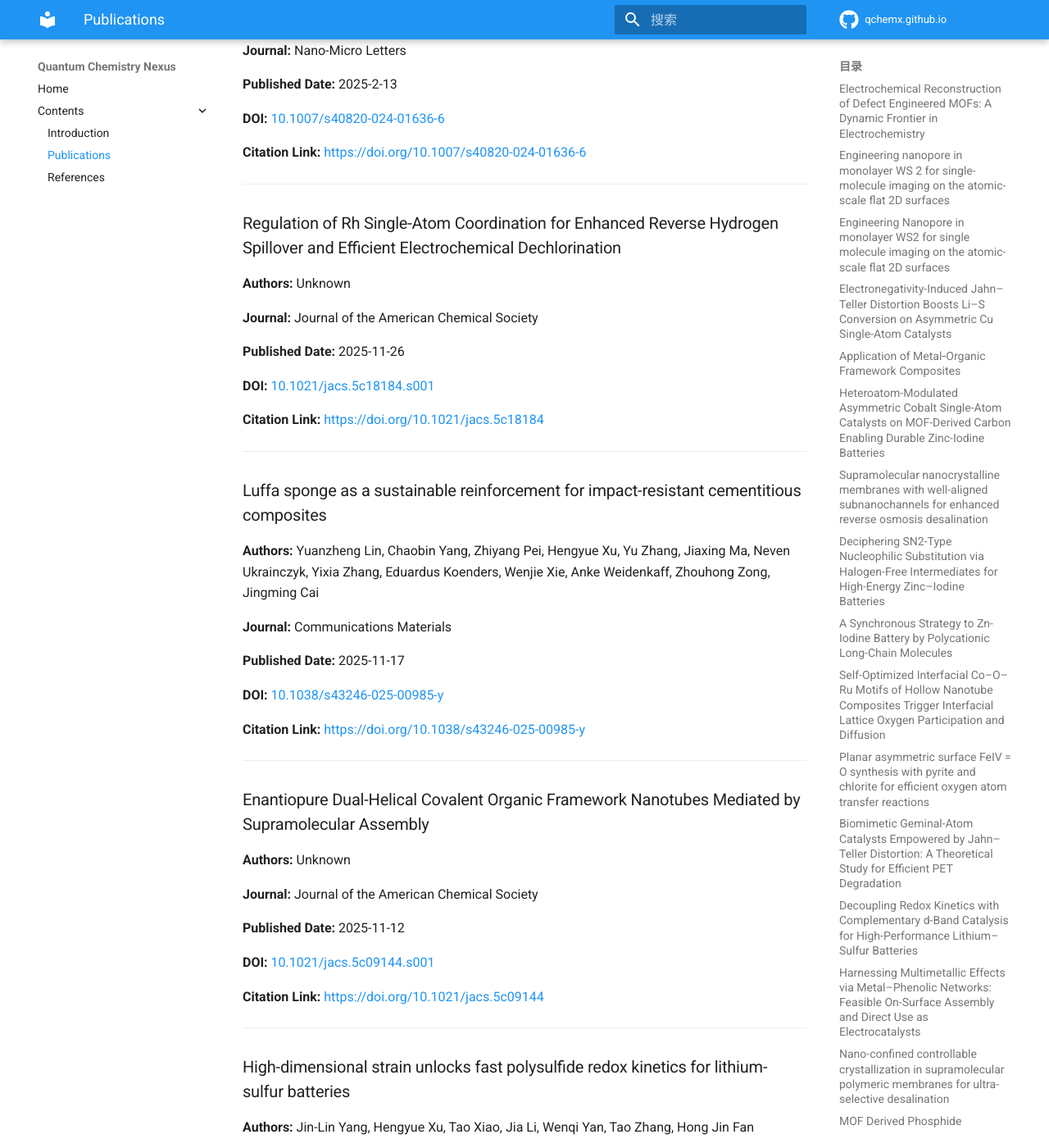
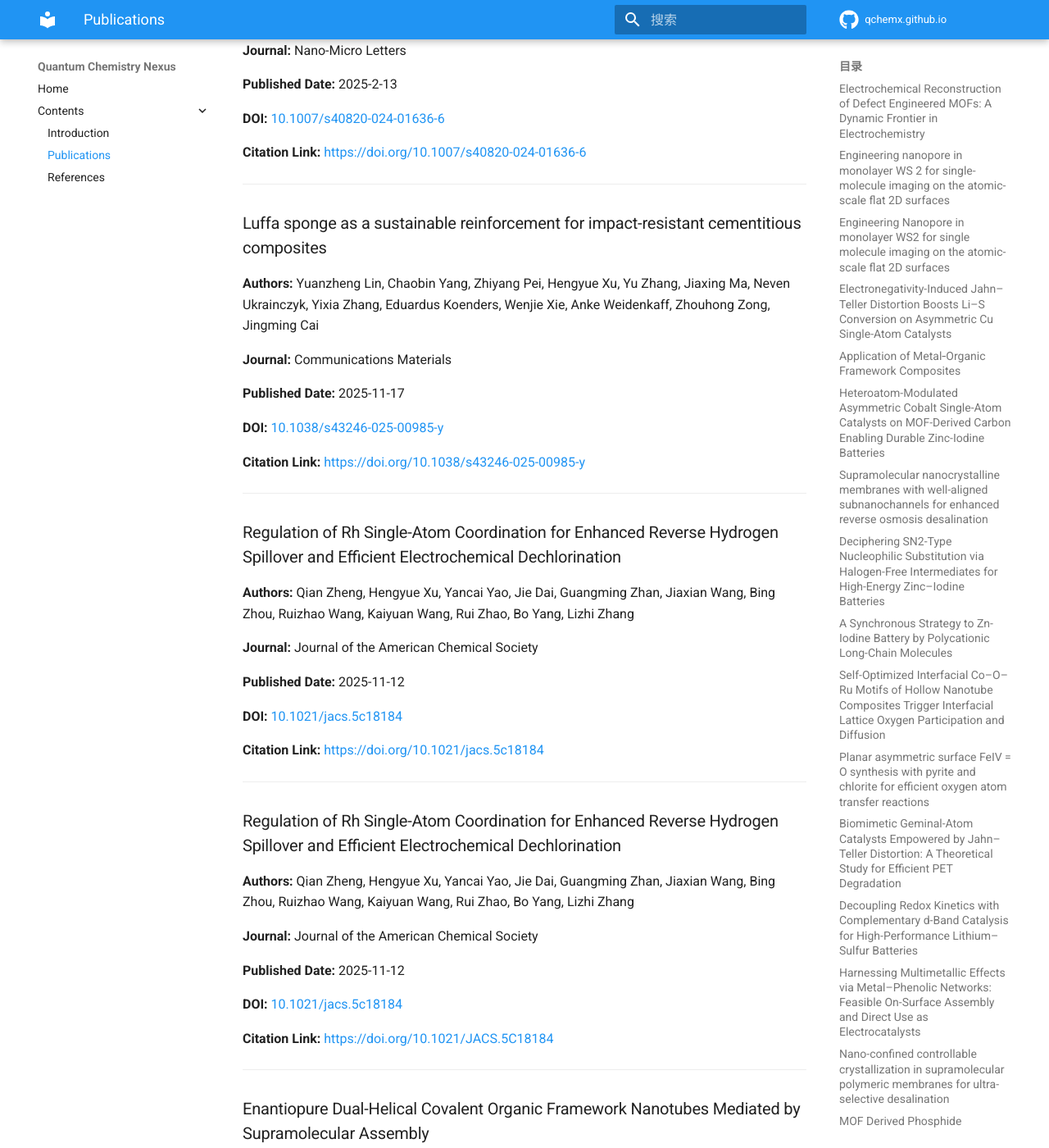
Before and after one commit to QChemX/qchemx.github.io, an MkDocs documentation site: the page built from docs/publications.md, in a window 1280 px wide and 1400 px high, scrolled down 6875 px. Shown: the whole window at 82% size. Built offline with MkDocs 1.6.1 and Material for MkDocs 9.7.7, drawn with Linux system fonts in a browser that asks for light colours; comment, search, counter and statistics services are not loaded; some of the changed text lies outside the part shown.

Commit message:
[orcid sync] Update publications

```diff
--- a/docs/publications.md
+++ b/docs/publications.md
@@ -326,22 +326,6 @@ This page was generated automatically.
 
 ---
 
-### Regulation of Rh Single-Atom Coordination for Enhanced Reverse Hydrogen Spillover and Efficient Electrochemical Dechlorination
-
-**Authors:** Unknown
-
-**Journal:** Journal of the American Chemical Society
-
-**Published Date:** 2025-11-26
-
-**DOI:** [10.1021/jacs.5c18184.s001](https://doi.org/10.1021/jacs.5c18184.s001)
-
-**Citation Link:** [https://doi.org/10.1021/jacs.5c18184](https://doi.org/10.1021/jacs.5c18184)
-
-
-
----
-
 ### Luffa sponge as a sustainable reinforcement for impact-resistant cementitious composites
 
 **Authors:** Yuanzheng Lin, Chaobin Yang, Zhiyang Pei, Hengyue Xu, Yu Zhang, Jiaxing Ma, Neven Ukrainczyk, Yixia Zhang, Eduardus Koenders, Wenjie Xie, Anke Weidenkaff, Zhouhong Zong, Jingming Cai
@@ -353,6 +337,38 @@ This page was generated automatically.
 **DOI:** [10.1038/s43246-025-00985-y](https://doi.org/10.1038/s43246-025-00985-y)
 
 **Citation Link:** [https://doi.org/10.1038/s43246-025-00985-y](https://doi.org/10.1038/s43246-025-00985-y)
+
+
+
+---
+
+### Regulation of Rh Single-Atom Coordination for Enhanced Reverse Hydrogen Spillover and Efficient Electrochemical Dechlorination
+
+**Authors:** Qian Zheng, Hengyue Xu, Yancai Yao, Jie Dai, Guangming Zhan, Jiaxian Wang, Bing Zhou, Ruizhao Wang, Kaiyuan Wang, Rui Zhao, Bo Yang, Lizhi Zhang
+
+**Journal:** Journal of the American Chemical Society
+
+**Published Date:** 2025-11-12
+
+**DOI:** [10.1021/jacs.5c18184](https://doi.org/10.1021/jacs.5c18184)
+
+**Citation Link:** [https://doi.org/10.1021/jacs.5c18184](https://doi.org/10.1021/jacs.5c18184)
+
+
+
+---
+
+### Regulation of Rh Single-Atom Coordination for Enhanced Reverse Hydrogen Spillover and Efficient Electrochemical Dechlorination
+
+**Authors:** Qian Zheng, Hengyue Xu, Yancai Yao, Jie Dai, Guangming Zhan, Jiaxian Wang, Bing Zhou, Ruizhao Wang, Kaiyuan Wang, Rui Zhao, Bo Yang, Lizhi Zhang
+
+**Journal:** Journal of the American Chemical Society
+
+**Published Date:** 2025-11-12
+
+**DOI:** [10.1021/jacs.5c18184](https://doi.org/10.1021/jacs.5c18184)
+
+**Citation Link:** [https://doi.org/10.1021/JACS.5C18184](https://doi.org/10.1021/JACS.5C18184)
 
 
 
@@ -465,22 +481,6 @@ This page was generated automatically.
 **DOI:** [10.1021/jacs.5c05786.s001](https://doi.org/10.1021/jacs.5c05786.s001)
 
 **Citation Link:** [https://doi.org/10.1021/jacs.5c05786](https://doi.org/10.1021/jacs.5c05786)
-
-
-
----
-
-### Regulation of Rh Single-Atom Coordination for Enhanced Reverse Hydrogen Spillover and Efficient Electrochemical Dechlorination
-
-**Authors:** Unknown
-
-**Journal:** Journal of the American Chemical Society
-
-**Published Date:** 2025
-
-**DOI:** [10.1021/jacs.5c18184.s001](https://doi.org/10.1021/jacs.5c18184.s001)
-
-**Citation Link:** [https://doi.org/10.1021/JACS.5C18184](https://doi.org/10.1021/JACS.5C18184)
 
 
 
@@ -641,6 +641,22 @@ This page was generated automatically.
 **DOI:** [10.1016/j.seppur.2024.126625](https://doi.org/10.1016/j.seppur.2024.126625)
 
 **Citation Link:** [https://doi.org/10.1016/j.seppur.2024.126625](https://doi.org/10.1016/j.seppur.2024.126625)
+
+
+
+---
+
+### In Situ Species Analysis of a Lithium-Ion Battery Electrolyte Containing LiTFSI and Propylene Carbonate
+
+**Authors:** Ya-Qian Wang, Hengyue Xu, Bobo Cao, Jing Ma, Zhi-Wu Yu
+
+**Journal:** The Journal of Physical Chemistry Letters
+
+**Published Date:** 2024-5-3
+
+**DOI:** [10.1021/acs.jpclett.4c00641](https://doi.org/10.1021/acs.jpclett.4c00641)
+
+**Citation Link:** [https://doi.org/10.1021/acs.jpclett.4c00641](https://doi.org/10.1021/acs.jpclett.4c00641)
 
 
 
@@ -929,22 +945,6 @@ This page was generated automatically.
 **DOI:** [10.1021/acs.inorgchem.4c02375.s001](https://doi.org/10.1021/acs.inorgchem.4c02375.s001)
 
 **Citation Link:** [https://doi.org/10.1021/acs.inorgchem.4c02375](https://doi.org/10.1021/acs.inorgchem.4c02375)
-
-
-
----
-
-### In Situ Species Analysis of a Lithium-Ion Battery Electrolyte Containing LiTFSI and Propylene Carbonate
-
-**Authors:** Unknown
-
-**Journal:** The Journal of Physical Chemistry Letters
-
-**Published Date:** 2024-05-16
-
-**DOI:** [10.1021/acs.jpclett.4c00641.s001](https://doi.org/10.1021/acs.jpclett.4c00641.s001)
-
-**Citation Link:** [https://doi.org/10.1021/acs.jpclett.4c00641](https://doi.org/10.1021/acs.jpclett.4c00641)
 
 
 
```
Also changed, not shown: other parts of docs/publications.md (+2 -2 lines).
